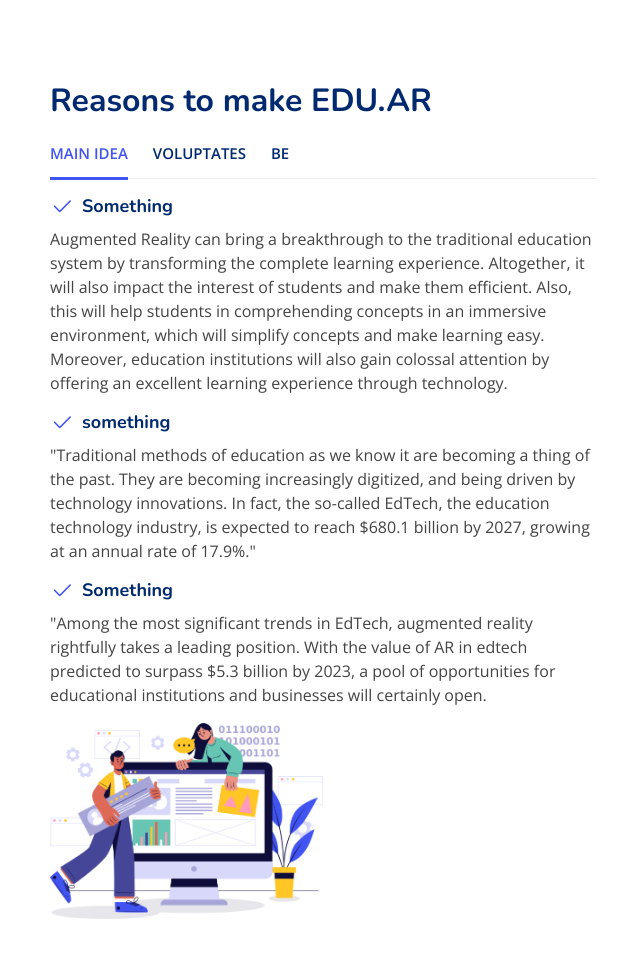
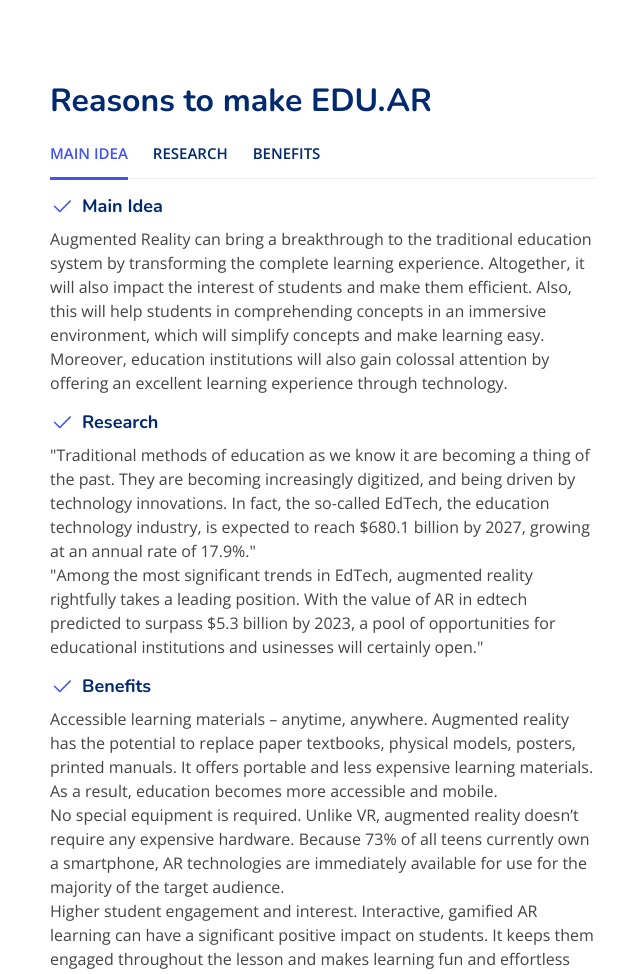
Before and after one commit to Prajita-S/EDU.AR, a plain HTML site: page index.html in a window 1280 px wide. Shown: the part 2580-3554 px from the top of the page, without its empty margins (32-672 px from the left). Drawn offline with nearby package versions, Linux system fonts and the light colour scheme; a script that the page names is missing.

Commit message:
qoom sync at Sun Aug 01 2021 17:34:40 GMT+0000 (Coordinated Universal Time)

```diff
--- a/index.html
+++ b/index.html
@@ -212,10 +212,10 @@
                 <a class="nav-link active" data-bs-toggle="pill" href="#tab1">Main Idea</a>
               </li>
               <li>
-                <a class="nav-link" data-bs-toggle="pill" href="#tab2">Voluptates</a>
+                <a class="nav-link" data-bs-toggle="pill" href="#tab2">Research</a>
               </li>
               <li>
-                <a class="nav-link" data-bs-toggle="pill" href="#tab3">Be</a>
+                <a class="nav-link" data-bs-toggle="pill" href="#tab3">Benefits</a>
               </li>
             </ul><!-- End Tabs -->
 
@@ -225,7 +225,7 @@
               <div class="tab-pane fade show active" id="tab1">
                 <div class="d-flex align-items-center mb-2">
                   <i class="bi bi-check2"></i>
-                  <h4>Something</h4>
+                  <h4>Main Idea</h4>
                 </div>
                 <p>Augmented Reality can bring a breakthrough to the traditional education system by transforming the complete learning experience. Altogether, it will also impact the interest of students and make them efficient. Also, this will help students in comprehending concepts in an immersive environment, which will simplify concepts and make learning easy. Moreover, education institutions will also gain colossal attention by offering an excellent learning experience through technology.</p>
             	<!-- End Tab 1 Content -->
@@ -233,19 +233,23 @@
               <div class="tab-pane fade show" id="tab2">
                 <div class="d-flex align-items-center mb-2">
                   <i class="bi bi-check2"></i>
-                  <h4>something</h4>
+                  <h4>Research</h4>
                 </div>
-                <p>"Traditional methods of education as we know it are becoming a thing of the past. They are becoming increasingly digitized, and being driven by technology innovations. In fact, the so-called EdTech, the education technology industry, is expected to reach $680.1 billion by 2027, growing at an annual rate of 17.9%."</p>
+                <p>"Traditional methods of education as we know it are becoming a thing of the past. They are becoming increasingly digitized, and being driven by technology innovations. In fact, the so-called EdTech, the education technology industry, is expected to reach $680.1 billion by 2027, growing at an annual rate of 17.9%."
+                <br> "Among the most significant trends in EdTech, augmented reality rightfully takes a leading position. With the value of AR in edtech predicted to surpass $5.3 billion by 2023, a pool of opportunities for educational institutions and
+				usinesses will certainly open."
+                </p>
                 </div>
               <!-- End Tab 2 Content -->
 
               <div class="tab-pane fade show" id="tab3">
                 <div class="d-flex align-items-center mb-2">
                   <i class="bi bi-check2"></i>
-                  <h4>Something</h4>
+                  <h4>Benefits</h4>
                 </div>
-                <p>"Among the most significant trends in EdTech, augmented reality rightfully takes a leading position. With the value of AR in edtech predicted to surpass $5.3 billion by 2023, a pool of opportunities for educational institutions and
-			businesses will certainly open.</p>
+                <p>Accessible learning materials – anytime, anywhere. Augmented reality has the potential to replace paper textbooks, physical models, posters, printed manuals. It offers portable and less expensive learning materials. As a result, education becomes more accessible and mobile.<br>
+				No special equipment is required. Unlike VR, augmented reality doesn’t require any expensive hardware. Because 73% of all teens currently own a smartphone, AR technologies are immediately available for use for the majority of the target audience.<br>
+				Higher student engagement and interest. Interactive, gamified AR learning can have a significant positive impact on students. It keeps them engaged throughout the lesson and makes learning fun and effortless</p>
               </div><!-- End Tab 3 Content -->
 
             </div>
--- a/project.json
+++ b/project.json
@@ -1,3 +1,4 @@
 {
-	"homepage": "index.html"
+	"homepage": "index.html",
+	"gitRepo": "EDU.AR"
 }
```
